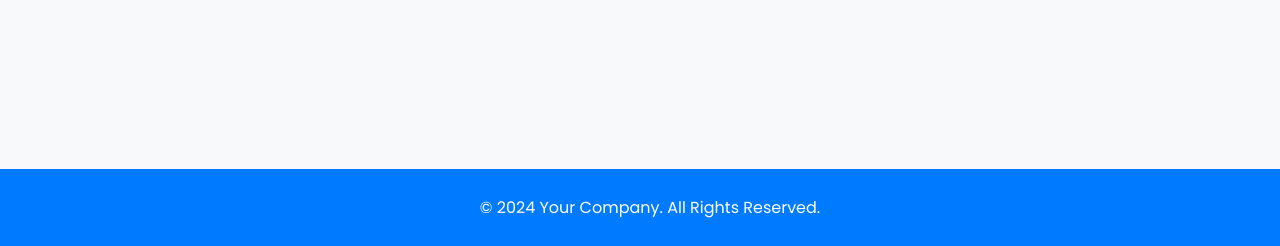
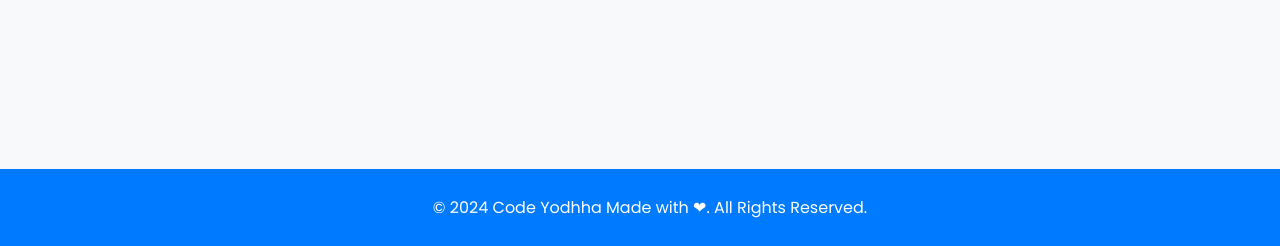
Before and after one commit to Om976346/Upload-System, a Flask app: page / in a window 1280 px wide. Shown: the part 554-800 px from the top of the page. Run offline with Flask 3, Linux system fonts and the light colour scheme.

Commit message:
Update index.html

```diff
--- a/templates/index.html
+++ b/templates/index.html
@@ -40,7 +40,7 @@
 
     <!-- Footer Section -->
     <footer>
-        <p>&copy; 2024 Your Company. All Rights Reserved.</p>
+        <p>&copy; 2024 Code Yodhha Made with &#10084;. All Rights Reserved.</p>
     </footer>
 
     <!-- JavaScript -->
```
